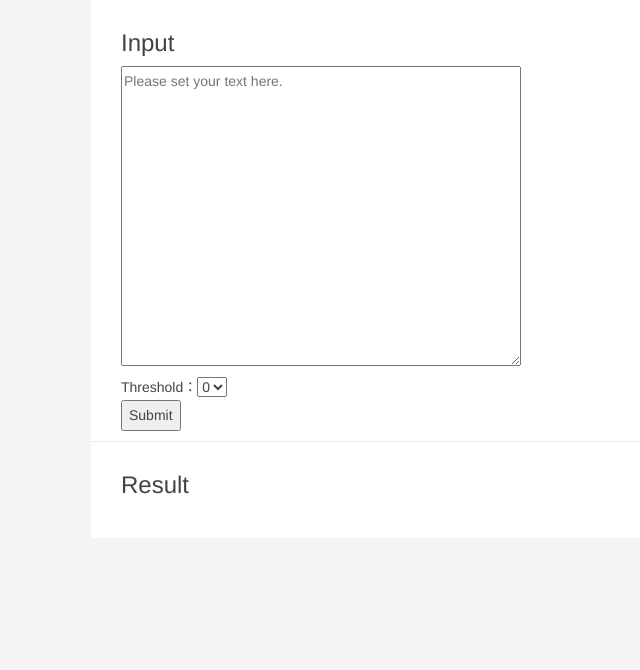
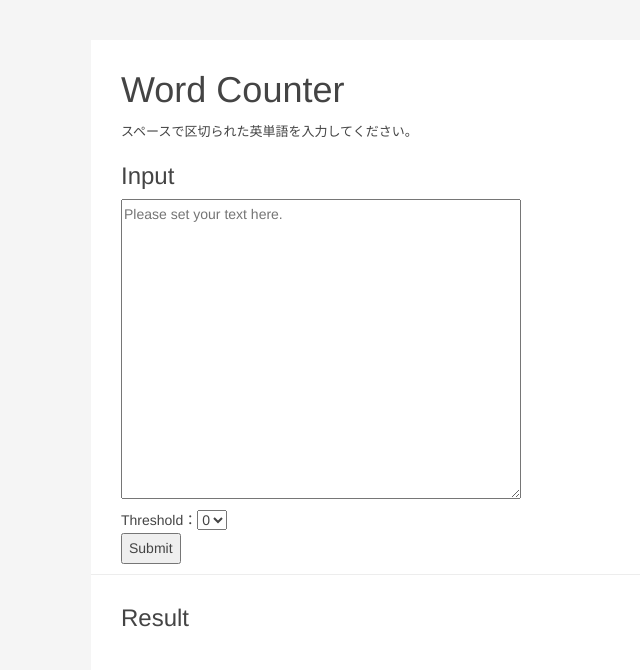
Before and after one commit to nakaokat/word_counter, a Flask app: page / in a window 1280 px wide. Shown: the top 670 px of the page, without its empty margins (169-809 px from the left). Run offline with Flask 2, Linux system fonts and the light colour scheme; some libraries are stand-ins or nearby versions.

Commit message:
style: margin and title

```diff
--- a/static/style.css
+++ b/static/style.css
@@ -30,6 +30,7 @@ h4{
 
 .input{
     padding: 10px 30px;
+    margin-top: 40px;
 
 }
 
--- a/templates/input.html
+++ b/templates/input.html
@@ -4,6 +4,10 @@
     <div class="input_area">
         <form method="post">
             <div class="input">
+                <h1>Word Counter</h1>
+                    <p>
+                        スペースで区切られた英単語を入力してください。
+                    </p>
                 <h3>Input</h3>
                 <textarea name="text" id="input_text" cols="100" placeholder="Please set your text here."></textarea>
                 <br>
```
